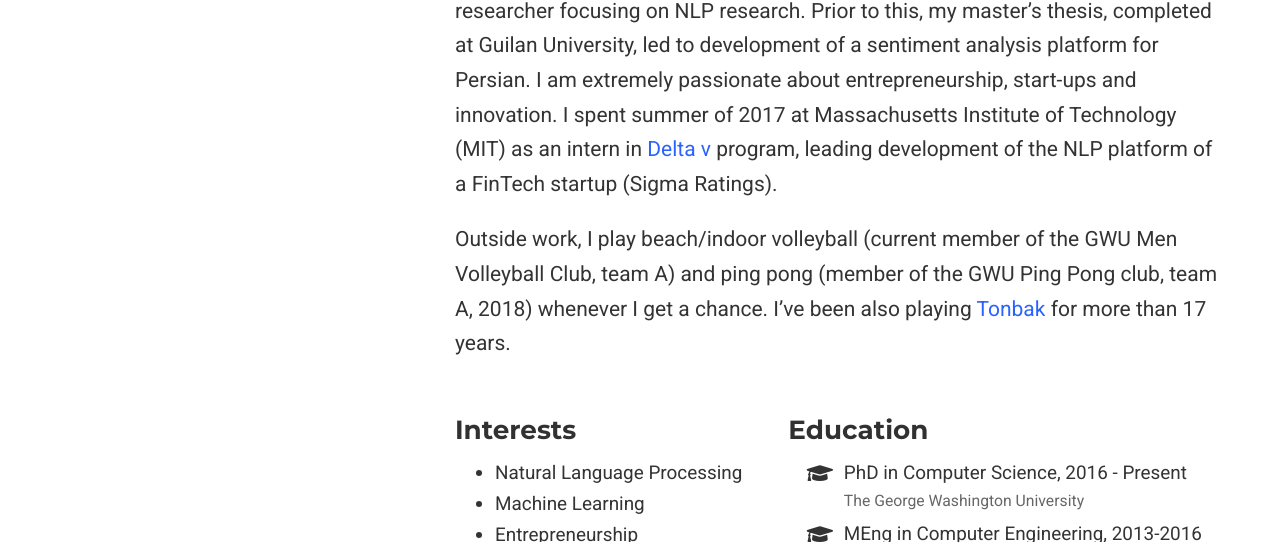
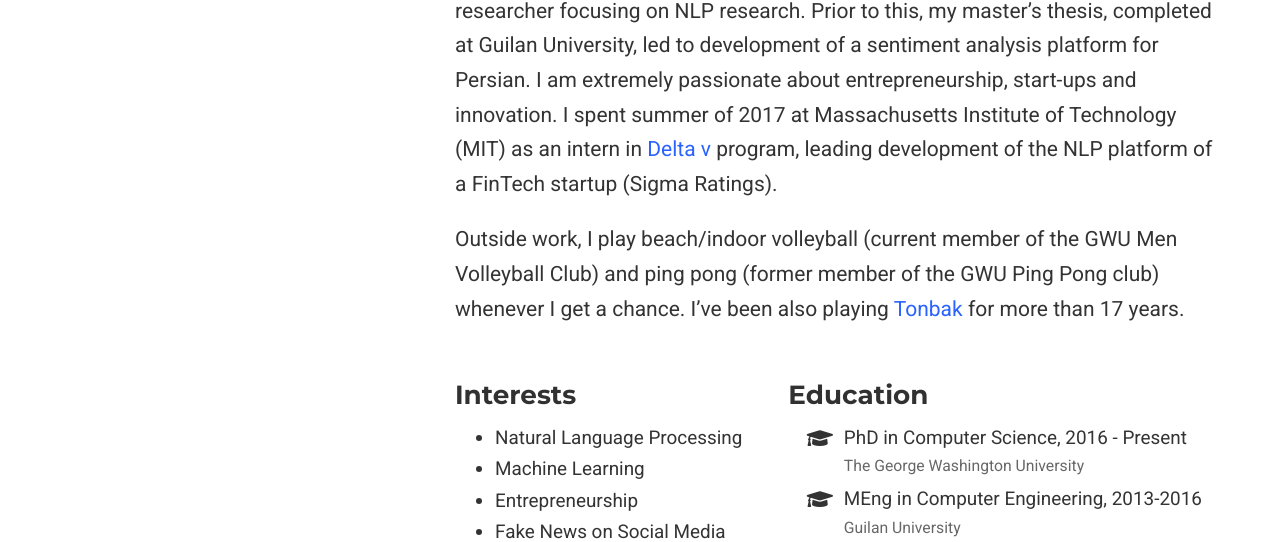
Before and after one commit to phosseini/phosseini-archive.github.io, a plain HTML site: page index.html in a window 1280 px wide. Shown: the part 640-1182 px from the top of the page. Drawn offline with nearby package versions, Linux system fonts and the light colour scheme; some icons are missing.

Commit message:
Update index.html

```diff
--- a/index.html
+++ b/index.html
@@ -561,7 +561,7 @@
 
 <p>Before joining GWU, I spent a year at Sharif University of Technology as a visiting researcher focusing on NLP research. Prior to this, my master&rsquo;s thesis, completed at Guilan University, led to development of a sentiment analysis platform for Persian. I am extremely passionate about entrepreneurship, start-ups and innovation. I spent summer of 2017 at Massachusetts Institute of Technology (MIT) as an intern in <a href="http://entrepreneurship.mit.edu/accelerator/">Delta v</a> program, leading development of the NLP platform of a FinTech startup (Sigma Ratings).</p>
 
-<p>Outside work, I play beach/indoor volleyball (current member of the GWU Men Volleyball Club, team A) and ping pong (member of the GWU Ping Pong club, team A, 2018) whenever I get a chance. I’ve been also playing <a href="https://en.wikipedia.org/wiki/Tonbak">Tonbak</a> for more than 17 years.</p>
+<p>Outside work, I play beach/indoor volleyball (current member of the GWU Men Volleyball Club) and ping pong (former member of the GWU Ping Pong club) whenever I get a chance. I’ve been also playing <a href="https://en.wikipedia.org/wiki/Tonbak">Tonbak</a> for more than 17 years.</p>
 
 
     <div class="row">
```
